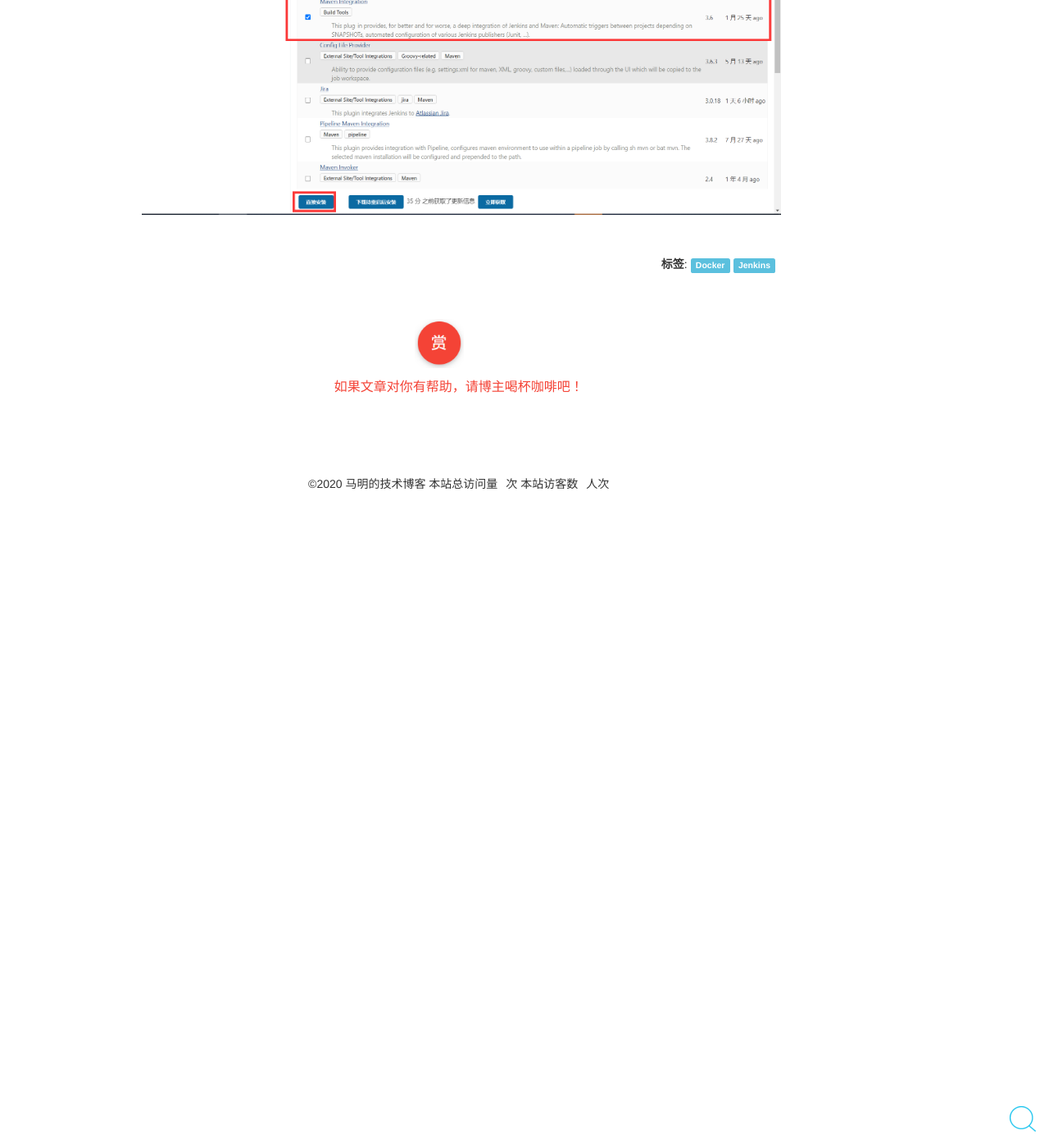
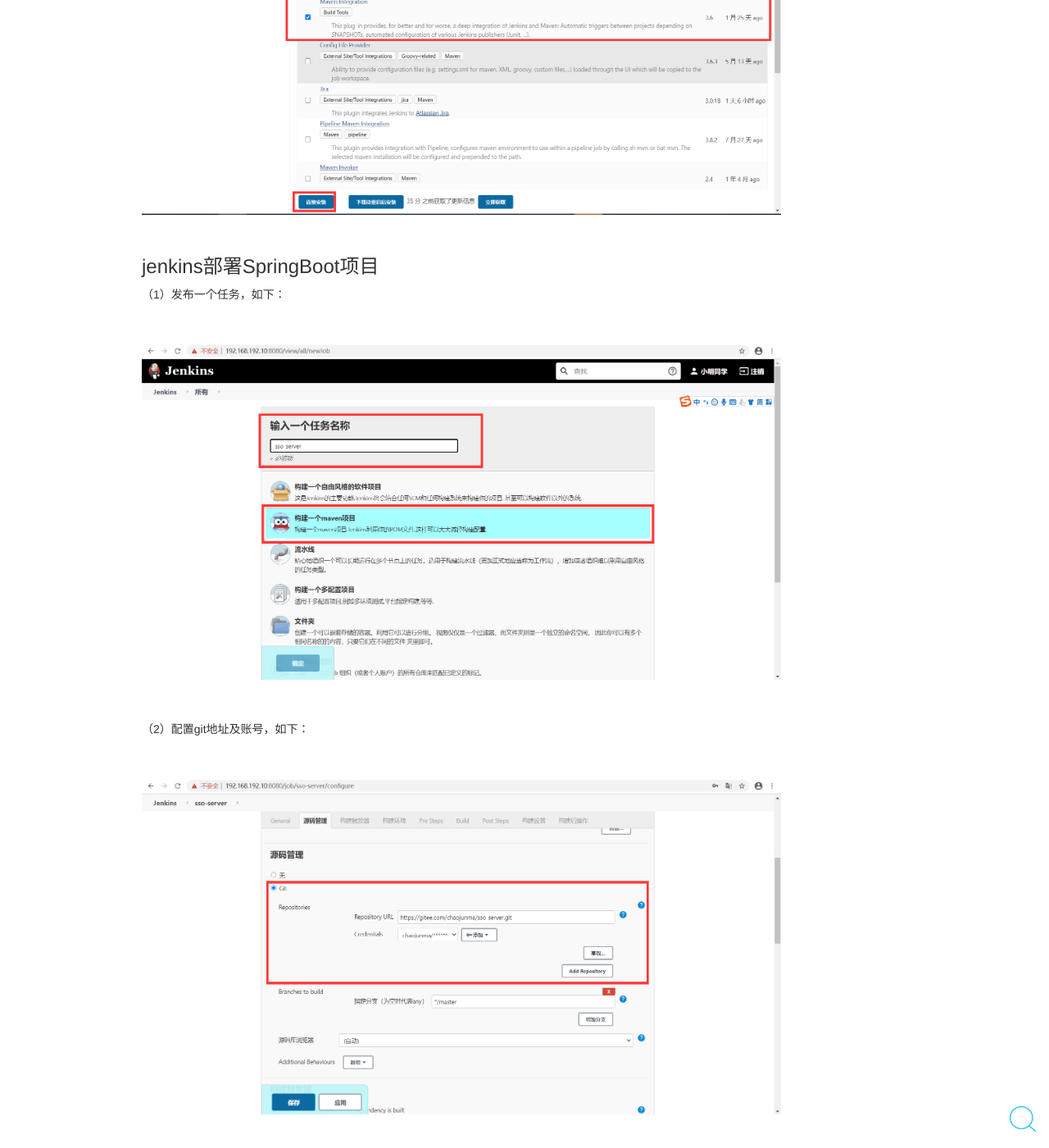
Before and after one commit to chaojunma/chaojunma.github.io, a Jekyll site: the page built from _posts/2020-6-4-Docker进阶4—Docker 之 Jenkins自动化部署.md, in a window 1280 px wide and 1400 px high, scrolled down 4664 px. Shown: the whole window at 82% size. Built offline with Jekyll 4.4.1, drawn with Linux system fonts in a browser that asks for light colours; comment, search, counter and statistics services are not loaded; before the commit the page ends 5294 px from its top, so only the background shows below that; some of the changed text lies outside the part shown.

Commit message:
修改内容

```diff
--- a/_posts/2020-6-4-Docker进阶4—Docker 之 Jenkins自动化部署.md
+++ b/_posts/2020-6-4-Docker进阶4—Docker 之 Jenkins自动化部署.md
@@ -112,3 +112,30 @@
 <div style="width:780px;height:410px;margin:50px auto">
     <img alt="jenkins-plugin.png" src="/images/jenkins-plugin.png" width="780" height="410"/>
 </div>
+
+### jenkins部署SpringBoot项目
+
+（1）发布一个任务，如下：
+
+<div style="width:780px;height:410px;margin:50px auto">
+    <img alt="jenkins-sso.png" src="/images/jenkins-sso.png" width="780" height="410"/>
+</div>
+
+（2）配置git地址及账号，如下：
+
+<div style="width:780px;height:410px;margin:50px auto">
+    <img alt="jenkins-git.png" src="/images/jenkins-git.png" width="780" height="410"/>
+</div>
+
+（3）配置maven打包命令，如下：
+
+<div style="width:780px;height:410px;margin:50px auto">
+    <img alt="jenkins-mvn.png" src="/images/jenkins-mvn.png" width="780" height="410"/>
+</div>
+（4）配置完成，点击立即构建即可，如下：
+
+<div style="width:780px;height:410px;margin:50px auto">
+    <img alt="jenkins-build.png" src="/images/jenkins-build.png" width="780" height="410"/>
+</div>
+
+第一次构建会比较慢，因为需要下载相关的依赖（jar包）
```
Also changed, not shown: images/jenkins-build.png (added), images/jenkins-git.png (added), images/jenkins-mvn.png (added), images/jenkins-sso.png (added).
